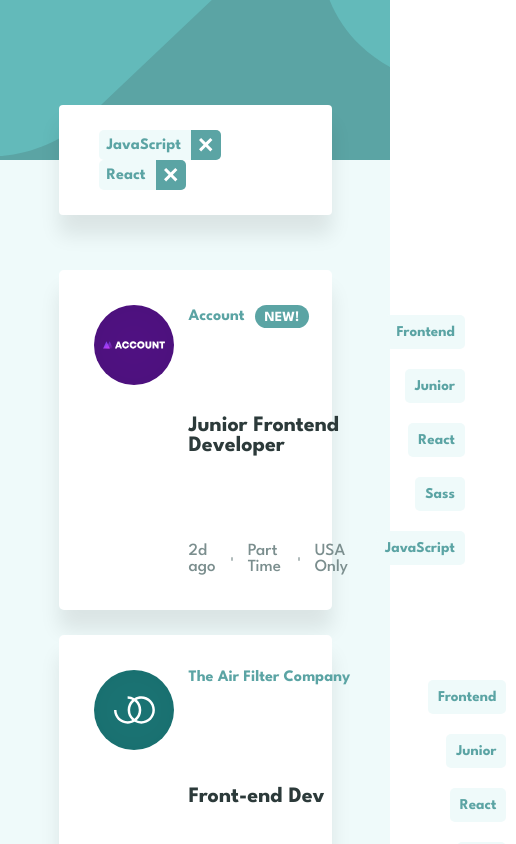
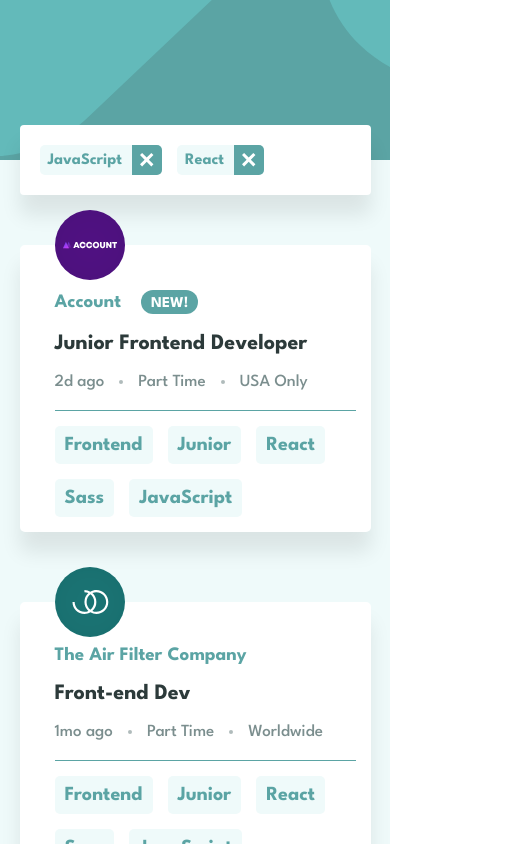
Before and after one commit to Jp-bruno/JobList, a React (Create React App) app: page / in a window 390 px wide. Shown: the top 844 px of the page, 516 px wide, since content can reach past the window. Built offline with nearby package versions, Linux system fonts and the light colour scheme.

Commit message:
job list and filter media queries

```diff
--- a/src/App.css
+++ b/src/App.css
@@ -161,6 +161,7 @@ main.content {
   display: flex;
   flex-wrap: wrap;
   column-gap: 15px;
+  row-gap: 15px;
 }
 
 .filter_tag {
@@ -213,5 +214,62 @@ main.content {
 /* Media queries */
 
 @media (max-width: 900px) {
+  .list {
+    width: 90%;
+    row-gap: 70px;
+  }
 
+  .list_item {
+    padding: 15px;
+    position: relative;
+  }
+
+  .company_logo {
+    width: 70px;
+    height: 70px;
+    position: absolute;
+    top: -35px;
+  }
+
+  .list_item_content_wrapper {
+    flex-direction: column;
+    row-gap: 20px;
+    margin-top: 30px;
+    padding-left: 20px;
+  }
+
+  .list_item_job_description {
+    row-gap: 20px;
+    font-size: 19px;
+  }
+
+  .list_item_title_options {
+    margin-left: 20px;
+  }
+
+  .list_item_featured, .list_item_new {
+    font-size: 15px;
+  }
+
+  .list_item_job_tools {
+    justify-content: flex-start;
+    border-top: solid 0.009px var(--header-background-color);
+    padding-inline: 0;
+    row-gap: 15px;
+    column-gap: 15px;
+    padding-top: 15px;
+  }
+
+  .job_tool {
+    font-size: 20px;
+    margin: 0;
+  }
+
+  /* Filter CSS */
+
+  .filter_wrapper {
+    width: 90%;
+    padding: 20px;
+    margin-bottom: 15px;
+  }
 }
--- a/src/components/FilterTag.tsx
+++ b/src/components/FilterTag.tsx
@@ -7,7 +7,13 @@ export default function FilterTag({ filterName, removeFilter }: TagProps) {
     return (
         <li className='filter_tag'>
             <span>{filterName}</span>
-            <button onClick={removeFilter} data-filtername={filterName} className='filter_tag_button'><img src='/JobList/images/icon-remove.svg' alt='remove filter'></img></button>
+            <button
+                onClick={removeFilter}
+                data-filtername={filterName}
+                className='filter_tag_button'
+            >
+                <img src='/JobList/images/icon-remove.svg' alt='remove filter' />
+            </button>
         </li>
     )
 }
--- a/src/components/ListItem.tsx
+++ b/src/components/ListItem.tsx
@@ -31,7 +31,7 @@ export default function ListItem({ data, addFilter, filters }: ListItemProps) {
             <>
                 <li className='list_item'>
                     <div className='list_item_content_wrapper'>
-                        <img src={'/JobList' + data.logo} height='80px' alt='imagem_vaga'></img>
+                        <img src={'/JobList' + data.logo} height='80px' alt='imagem_vaga' className='company_logo' />
 
                         <div className='list_item_job_description'>
                             <span className='list_item_title'>
```
